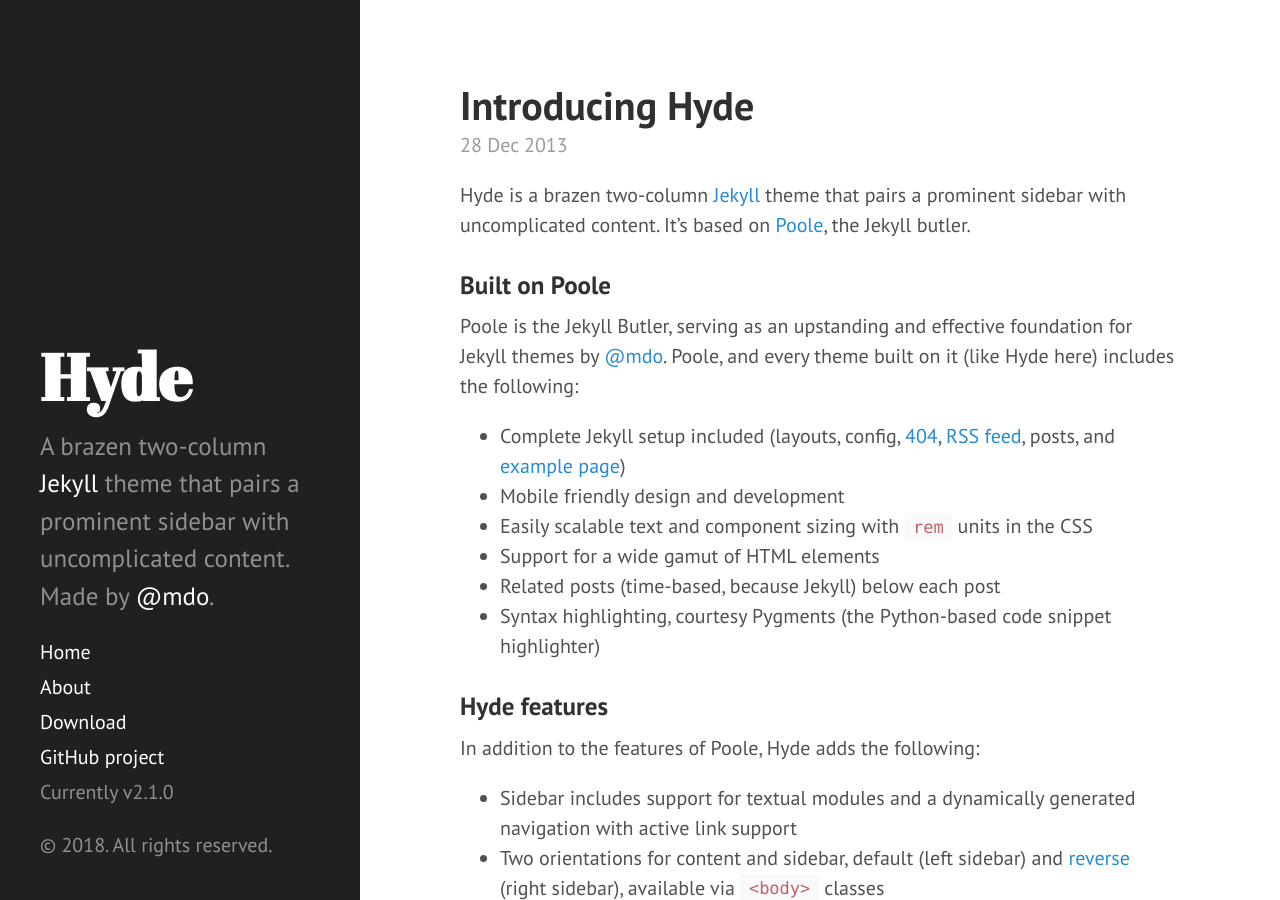
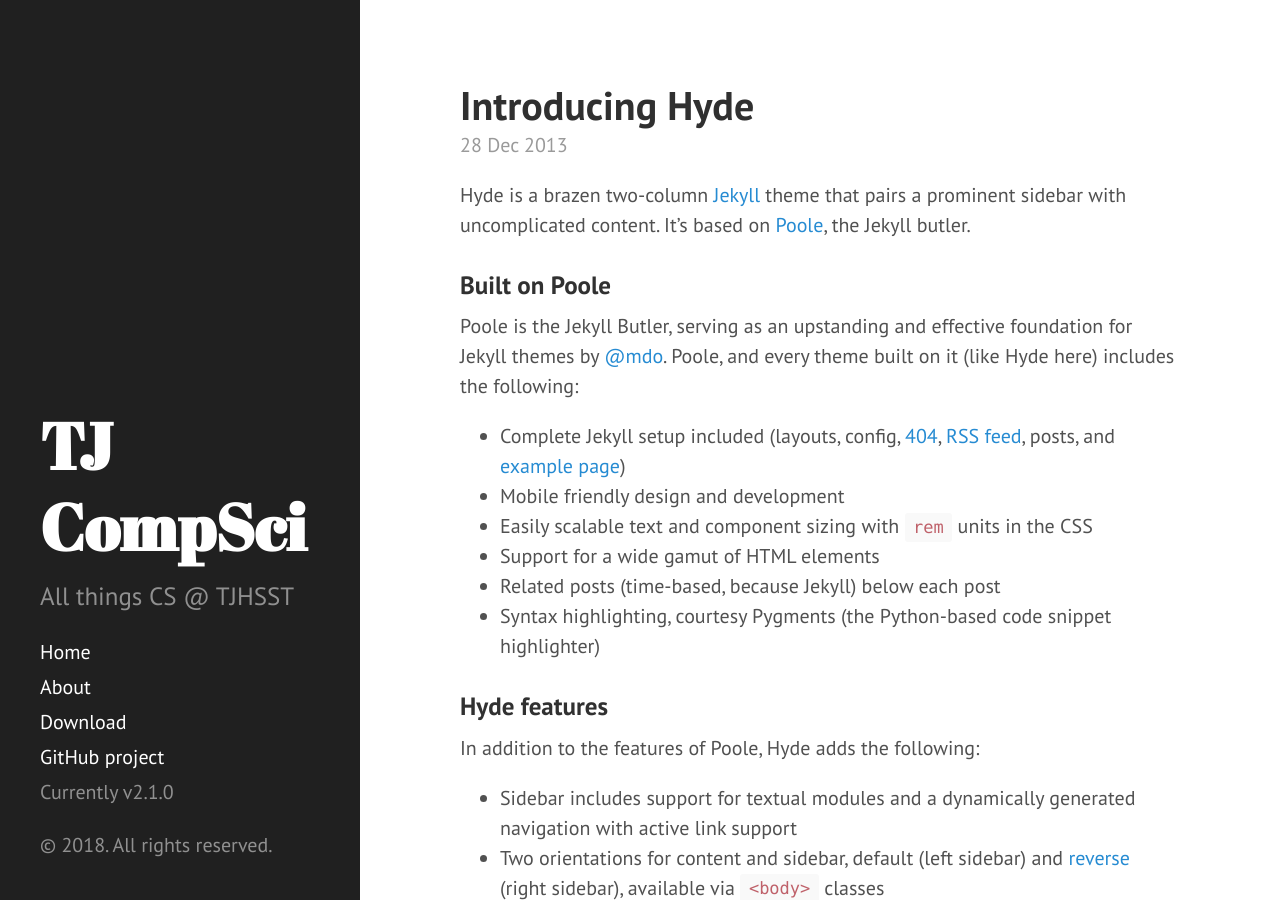
Before and after one commit to TJCompSci/TJCompSci.github.io, a Jekyll site: the page built from index.html, in a window 1280 px wide and 900 px high. Built offline with Jekyll 4.4.1, drawn with Linux system fonts in a browser that asks for light colours; Markdown is read by kramdown in place of the engine named in the settings; the list of posts is cut into pages by our own code.

Commit message:
Update _config.yml

```diff
--- a/_config.yml
+++ b/_config.yml
@@ -1,5 +1,7 @@
 # Dependencies
 markdown:         redcarpet
+redcarpet:
+  extensions: ["no_intra_emphasis", "fenced_code_blocks", "autolink", "tables", "with_toc_data"]
 # highlighter:      pygments
 highlighter:      rouge
 
@@ -8,15 +10,16 @@
 # relative_permalinks: true
 
 # Setup
-title:            Hyde
-tagline:          'A Jekyll theme'
-description:      'A brazen two-column <a href="http://jekyllrb.com" target="_blank">Jekyll</a> theme that pairs a prominent sidebar with uncomplicated content. Made by <a href="https://twitter.com/mdo" target="_blank">@mdo</a>.'
-url:              http://hyde.getpoole.com
-baseurl:          /tjcompsci.github.io/
+title:            TJ CompSci
+tagline:          'All things CS @ TJHSST'
+description:      'All things CS @ TJHSST'
+url:              http://tjcompsci.github.io
+baseurl:          /
+
 
 author:
-  name:           'Mark Otto'
-  url:            https://twitter.com/mdo
+  name:           'Ria Galanos'
+  url:            https://twitter.com/cscheerleader
 
 plugins:
 
```
